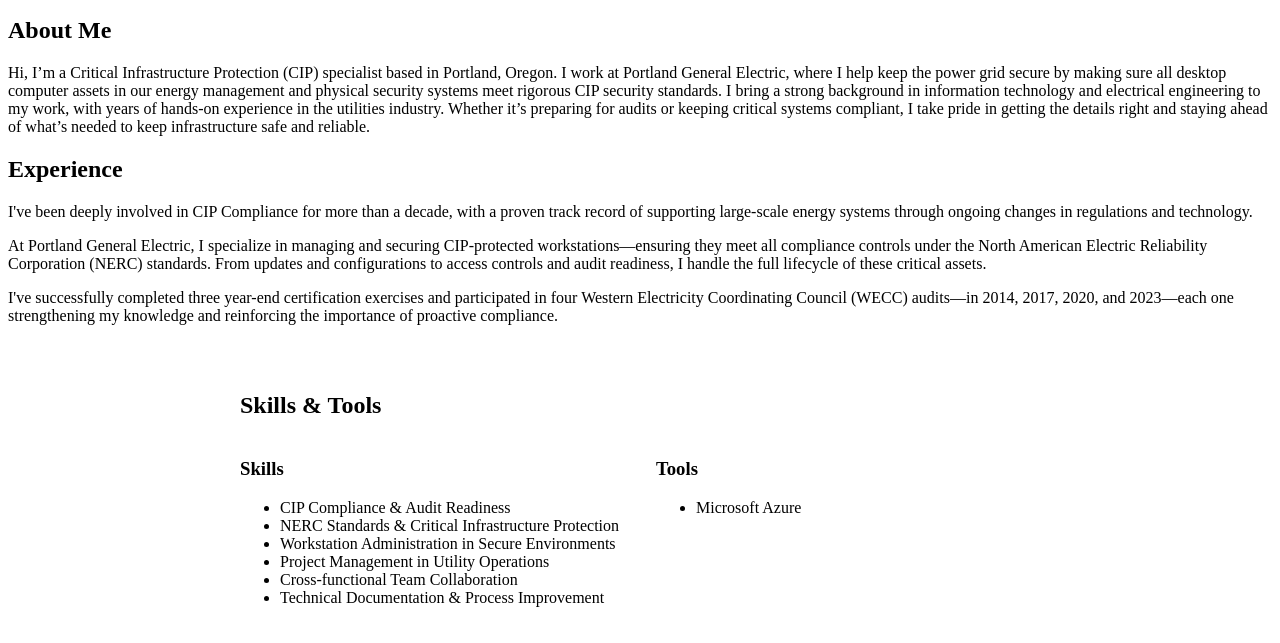
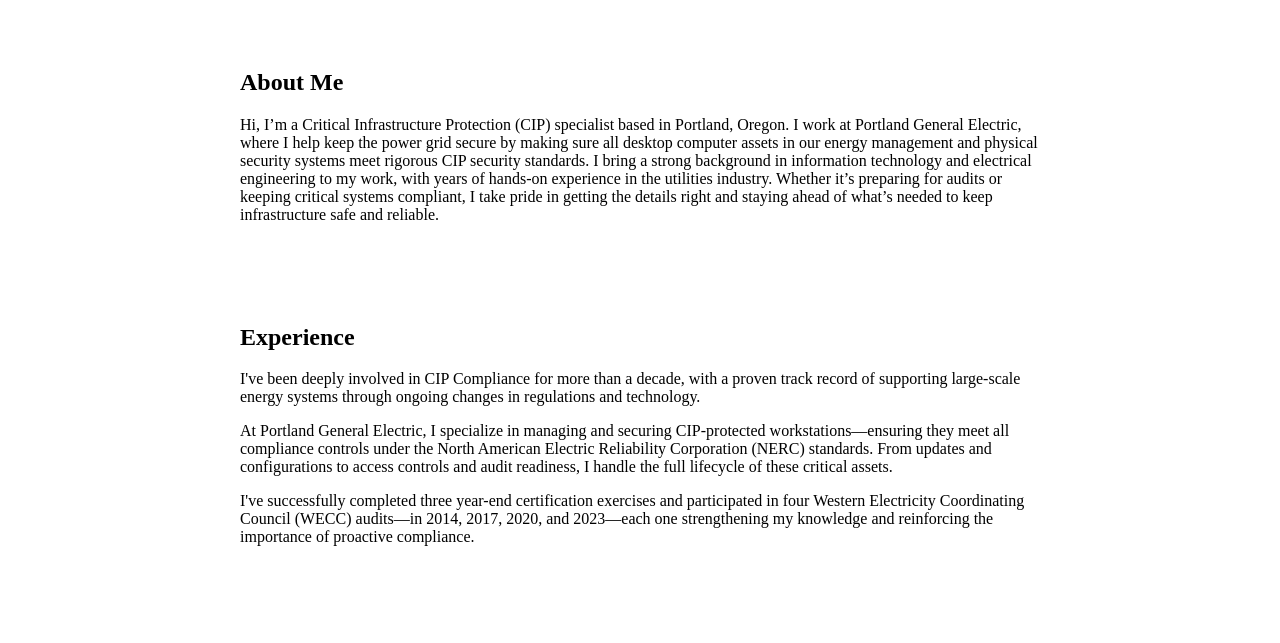
Before and after one commit to kathrynvela/kathrynvela.github.io, a plain HTML site: page index.html in a window 1280 px wide. Shown: the part 110-753 px from the top of the page. Drawn offline with Linux system fonts and the light colour scheme.

Commit message:
Update index.html
Added sections with new formatting

```diff
--- a/index.html
+++ b/index.html
@@ -7,11 +7,12 @@
 </head>
 <body>
 <header>
-
+    <h1>Paul Kane</h1>
+    <h2>CIP Compliance Specialist</h2>
 </header>
 <main>
-    <h1>Paul Kane</h1>
-    <h2>CIP Compliance Specialist</h2>
+
+    <section id="about-me" style="max-width: 800px; margin: 0 auto; padding: 2rem;">
     <h2>About Me</h2>
         <p>Hi, I’m a Critical Infrastructure Protection (CIP) specialist based in Portland, Oregon.
             I work at Portland General Electric, where I help keep the power grid secure by making sure
@@ -19,6 +20,9 @@
             I bring a strong background in information technology and electrical engineering to my work, with years of hands-on
             experience in the utilities industry. Whether it’s preparing for audits or keeping critical systems compliant, I take
             pride in getting the details right and staying ahead of what’s needed to keep infrastructure safe and reliable.</p>
+    </section>
+
+    <section id="experience" style="max-width: 800px; margin: 0 auto; padding: 2rem;">
     <h2>Experience</h2>
         <p>I've been deeply involved in CIP Compliance for more than a decade, with a proven track record of supporting large-scale energy
             systems through ongoing changes in regulations and technology.</p>
@@ -27,6 +31,7 @@
             controls and audit readiness, I handle the full lifecycle of these critical assets.</p>
         <p>I've successfully completed three year-end certification exercises and participated in four Western Electricity Coordinating Council
             (WECC) audits—in 2014, 2017, 2020, and 2023—each one strengthening my knowledge and reinforcing the importance of proactive compliance.</p>
+    </section>
 
     <section id="skills-tools" style="max-width: 800px; margin: 0 auto; padding: 2rem;">
     <h2>Skills & Tools</h2>
```
